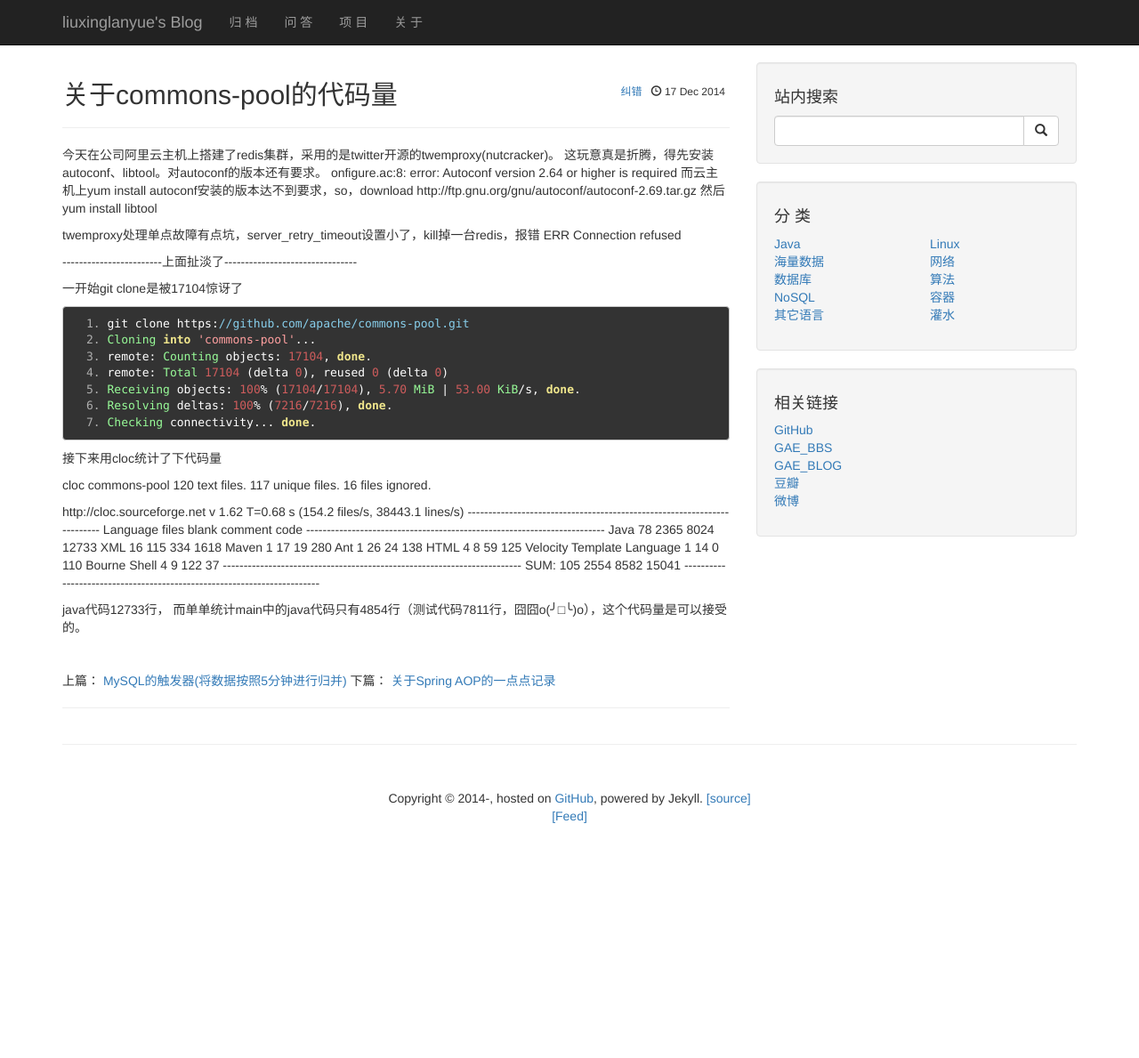
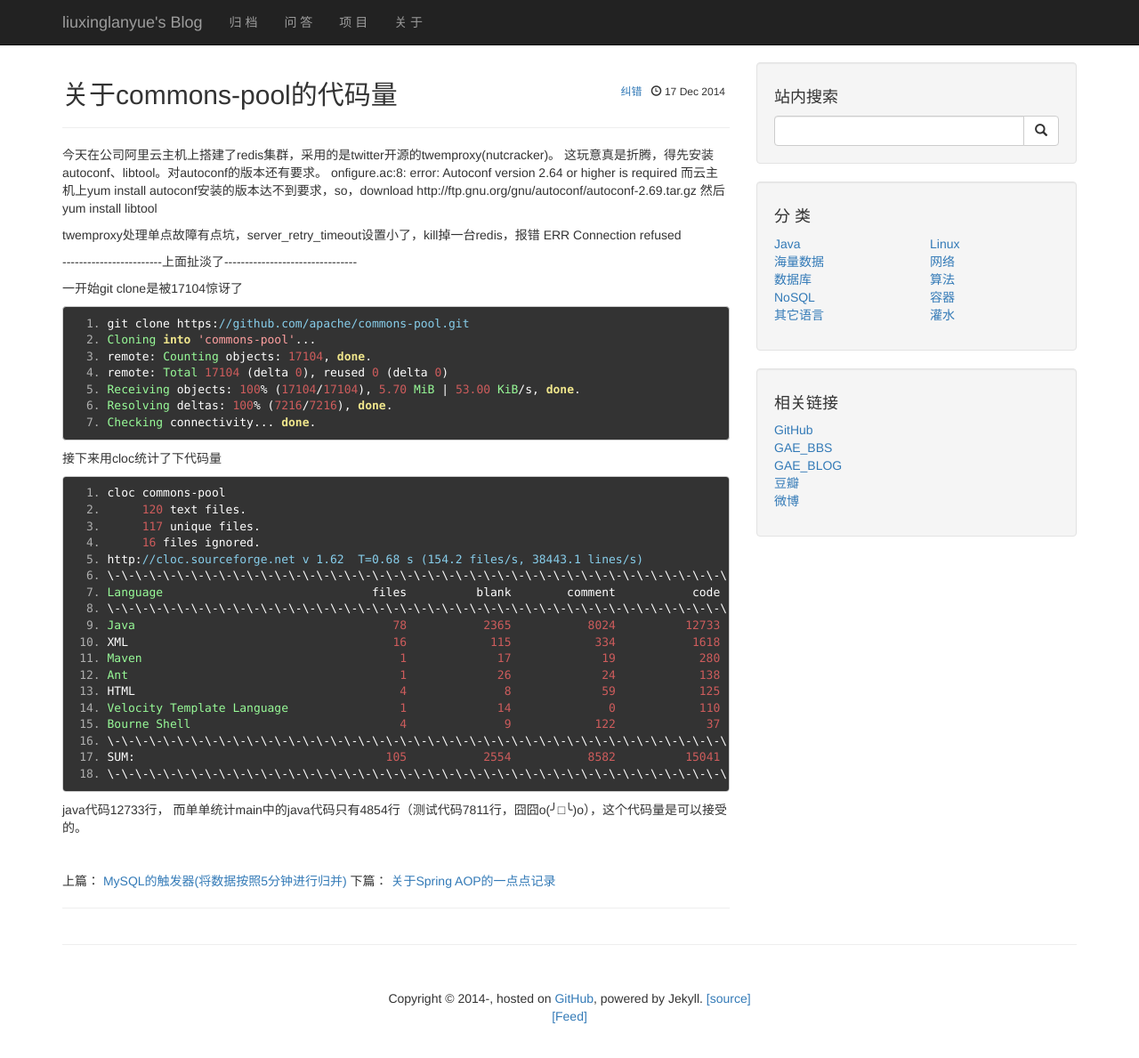
Before and after one commit to liuxinglanyue/blog, a Jekyll site: the page built from _posts/2014-12-17-commons-pool.markdown, in a window 1280 px wide and 1212 px high. Shown: the top 1189 px of the window at 89% size. Built offline with Jekyll 4.4.1, drawn with Linux system fonts in a browser that asks for light colours; nearby versions of some CDN libraries; Markdown is read by kramdown in place of the engine named in the settings; comment, search, counter and statistics services are not loaded.

Commit message:
Update 2014-12-17-commons-pool.markdown

```diff
--- a/_posts/2014-12-17-commons-pool.markdown
+++ b/_posts/2014-12-17-commons-pool.markdown
@@ -28,11 +28,11 @@ Checking connectivity... done.
 
 接下来用cloc统计了下代码量
 
+<pre class="prettyPrint">
 cloc commons-pool
      120 text files.
      117 unique files.
      16 files ignored.
-
 http://cloc.sourceforge.net v 1.62  T=0.68 s (154.2 files/s, 38443.1 lines/s)
 \-\-\-\-\-\-\-\-\-\-\-\-\-\-\-\-\-\-\-\-\-\-\-\-\-\-\-\-\-\-\-\-\-\-\-\-\-\-\-\-\-\-\-\-\-\-\-\-\-\-\-\-\-\-\-\-\-\-\-\-\-\-\-\-\-\-\-\-\-\-\-\-
 Language                              files          blank        comment           code
@@ -47,5 +47,5 @@ Bourne Shell                              4              9            122
 \-\-\-\-\-\-\-\-\-\-\-\-\-\-\-\-\-\-\-\-\-\-\-\-\-\-\-\-\-\-\-\-\-\-\-\-\-\-\-\-\-\-\-\-\-\-\-\-\-\-\-\-\-\-\-\-\-\-\-\-\-\-\-\-\-\-\-\-\-\-\-\-
 SUM:                                    105           2554           8582          15041
 \-\-\-\-\-\-\-\-\-\-\-\-\-\-\-\-\-\-\-\-\-\-\-\-\-\-\-\-\-\-\-\-\-\-\-\-\-\-\-\-\-\-\-\-\-\-\-\-\-\-\-\-\-\-\-\-\-\-\-\-\-\-\-\-\-\-\-\-\-\-\-\-
-
+</pre>
 java代码12733行， 而单单统计main中的java代码只有4854行（测试代码7811行，囧囧o(╯□╰)o），这个代码量是可以接受的。
```
